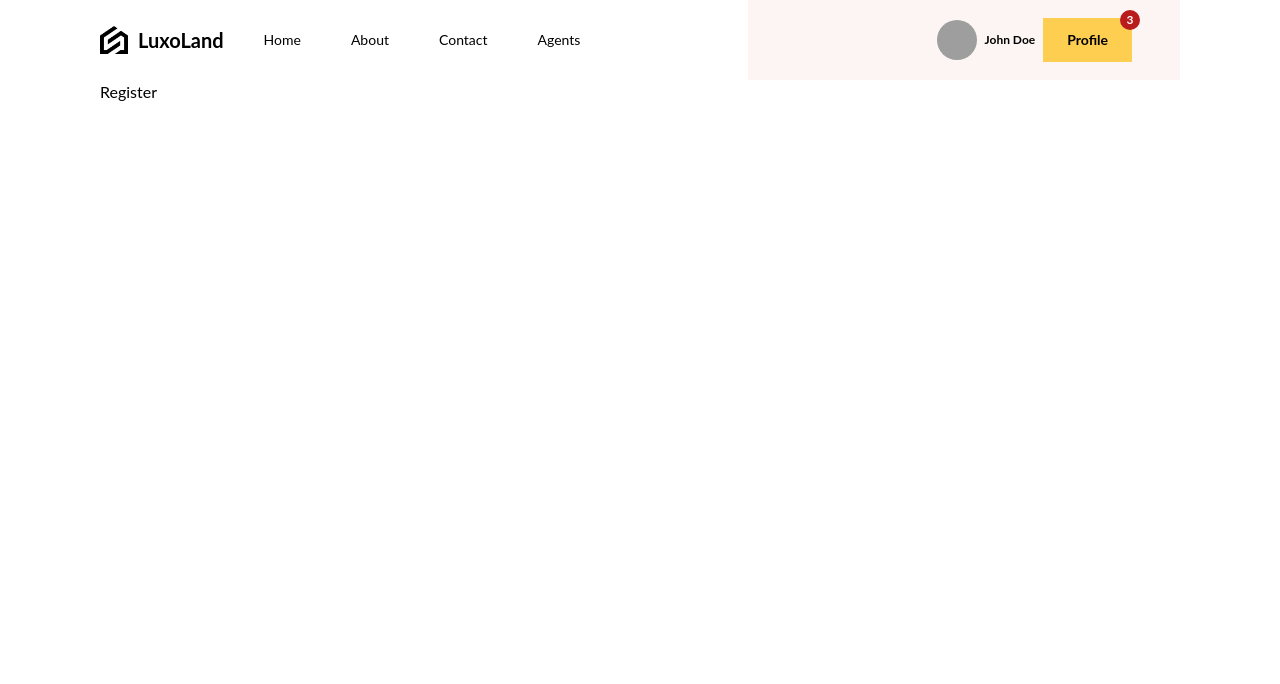
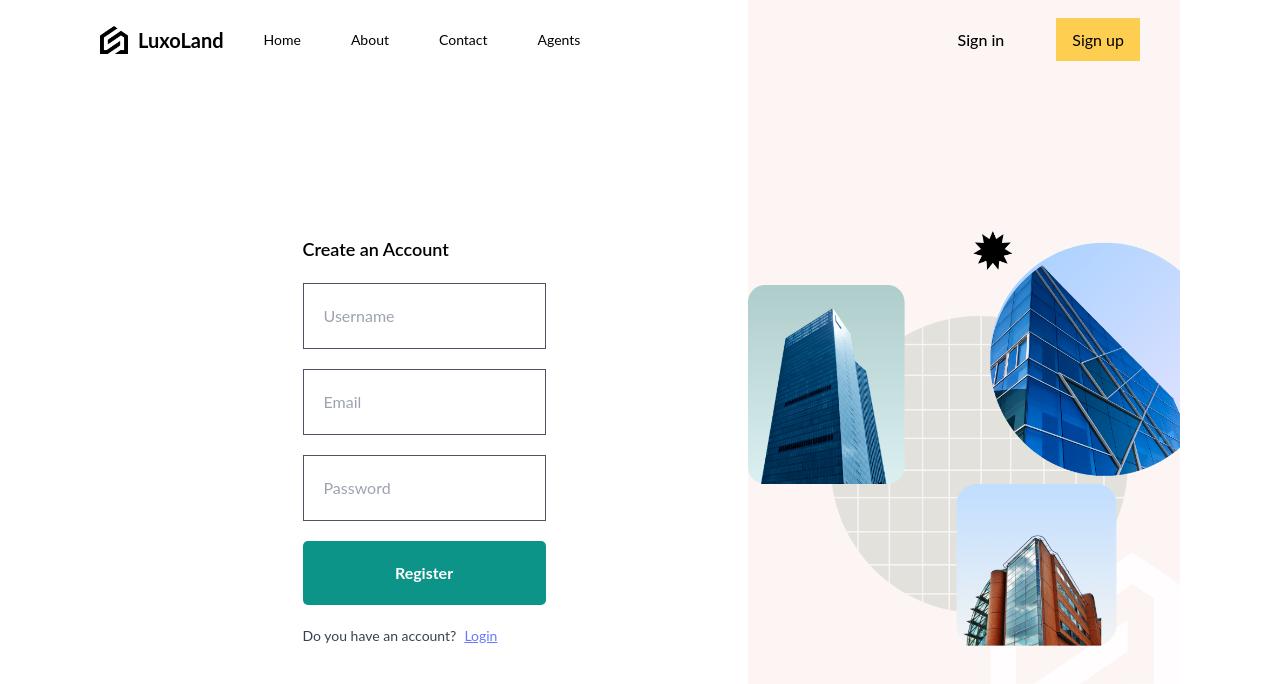
Before and after one commit to salman-faris-pk/Real-estate_frontend, a React (Vite) app: page /register in a window 1280 px wide. Shown: the top 684 px of the page. Built offline with nearby package versions, Linux system fonts and the light colour scheme; grey boxes are pictures that could not be loaded.

Commit message:
adding login signup pages

```diff
--- a/src/components/Navbar.tsx
+++ b/src/components/Navbar.tsx
@@ -6,7 +6,7 @@ export default function Navbar() {
 
     const [open, setOpen] = useState(false);
 
-    const user = true;
+    const user = false;
 
   return (
   <nav className="h-[80px] flex items-center justify-between">
--- a/src/index.css
+++ b/src/index.css
@@ -31,7 +31,7 @@
   position: absolute;
   top: 0;
   right: -50%;
-  background-color: rgb(16, 3, 72);
+  background-color: rgb(1, 1, 5);
   color: white;
   height: 100vh;
   width: 50%;
--- a/src/pages/Login.tsx
+++ b/src/pages/Login.tsx
@@ -1,7 +1,23 @@
+import { Link } from "react-router-dom"
 
 
 export const Login = () => {
   return (
-    <div>Login</div>
+    <div className="h-full flex">
+    <div className="flex-[3] h-full flex items-center justify-center">
+      <form className="flex flex-col gap-[20px]">
+        <h1 className="text-lg font-semibold">Welcome back</h1>
+        <input name="username" type="text" placeholder="Username" className="p-[20px] border border-solid border-gray-700 rounded-[5px]"/>
+        <input name="password" type="password" placeholder="Password" className="p-[20px] border border-solid border-gray-700 rounded-[5px]"/>
+        <button className="p-[20px] rounded-[5px] border-none bg-teal-600 text-white font-bold cursor-pointer disabled:bg-[#BED9D8] disabled:cursor-not-allowed">Login</button>
+        <Link to="/register" className="text-[14px] text-gray-700 w-max">{"Don't"} you have an account?
+         <span className="ms-2 underline text-[rgba(255,0,0,0.63)]">SignUp</span>
+        </Link>
+      </form>
+    </div>
+    <div className="flex-[2] bg-[#fcf5f3] hidden md:flex items-center justify-center">
+      <img src="/bg.png" alt="" className="w-full"/>
+    </div>
+  </div>
   )
 }
--- a/src/pages/Register.tsx
+++ b/src/pages/Register.tsx
@@ -1,7 +1,25 @@
+import { Link } from "react-router-dom"
 
 
 export const Register = () => {
   return (
-    <div>Register</div>
+    <div className="h-full flex">
+    <div className="flex-[3] h-full flex items-center justify-center">
+      <form className="flex flex-col gap-[20px]">
+        <h1 className="text-lg font-semibold">Create an Account</h1>
+        <input name="username" type="text" placeholder="Username" className="p-[20px] border border-solid border-gray-600"/>
+        <input name="email" type="text" placeholder="Email"  className="p-[20px] border border-solid border-gray-600"/>
+        <input name="password" type="password" placeholder="Password"  className="p-[20px] border border-solid border-gray-600" />
+        <button className="p-[20px] rounded-[5px] border-none bg-teal-600 text-white font-bold cursor-pointer disabled:bg-[#bed9d8] disabled:cursor-not-allowed"
+          >Register</button>
+        <Link to="/login" className="text-[14px] text-gray-700 w-max">Do you have an account?
+          <span className="ms-2 underline text-[rgba(0,26,255,0.59)]">Login</span>
+        </Link>
+      </form>
+    </div>
+    <div className="flex-[2] bg-[#fcf5f3] hidden md:flex items-center justify-center">
+      <img src="/bg.png" alt="" className="w-full" />
+    </div>
+  </div>
   )
 }
```
